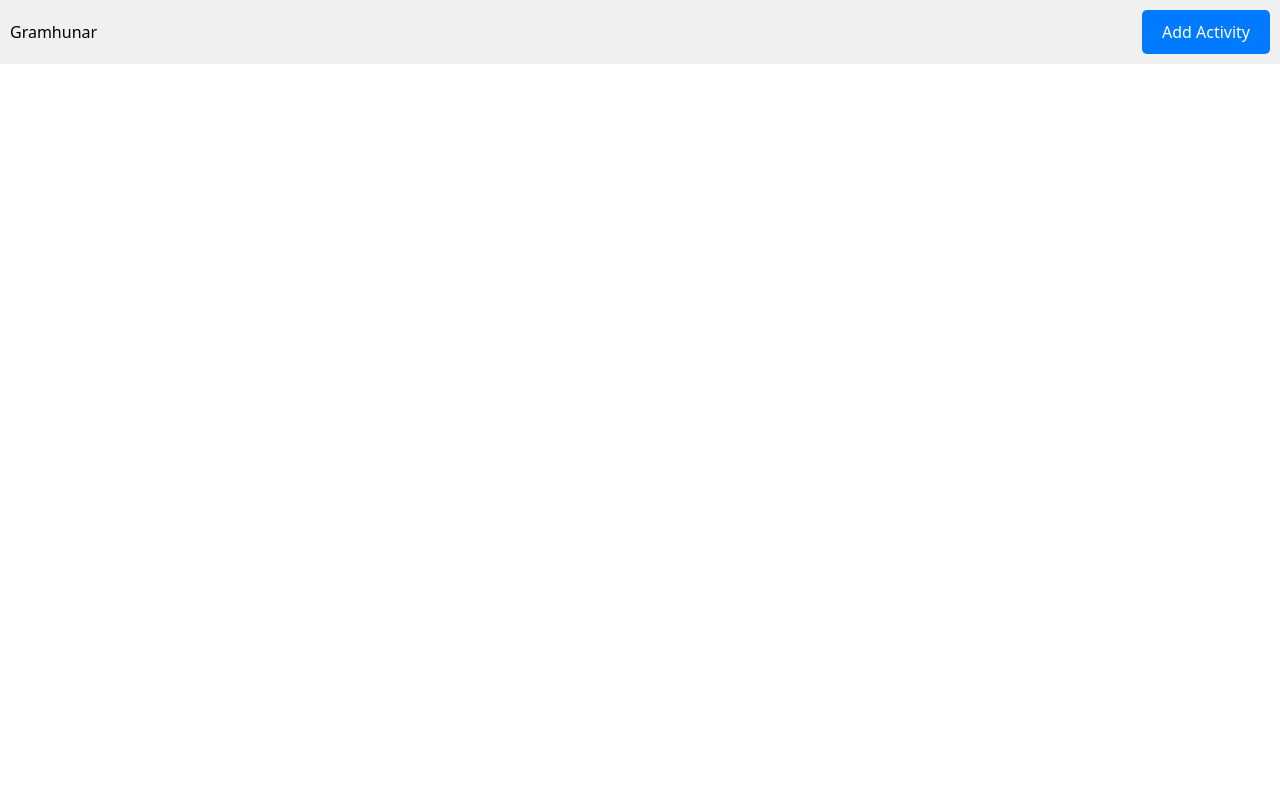
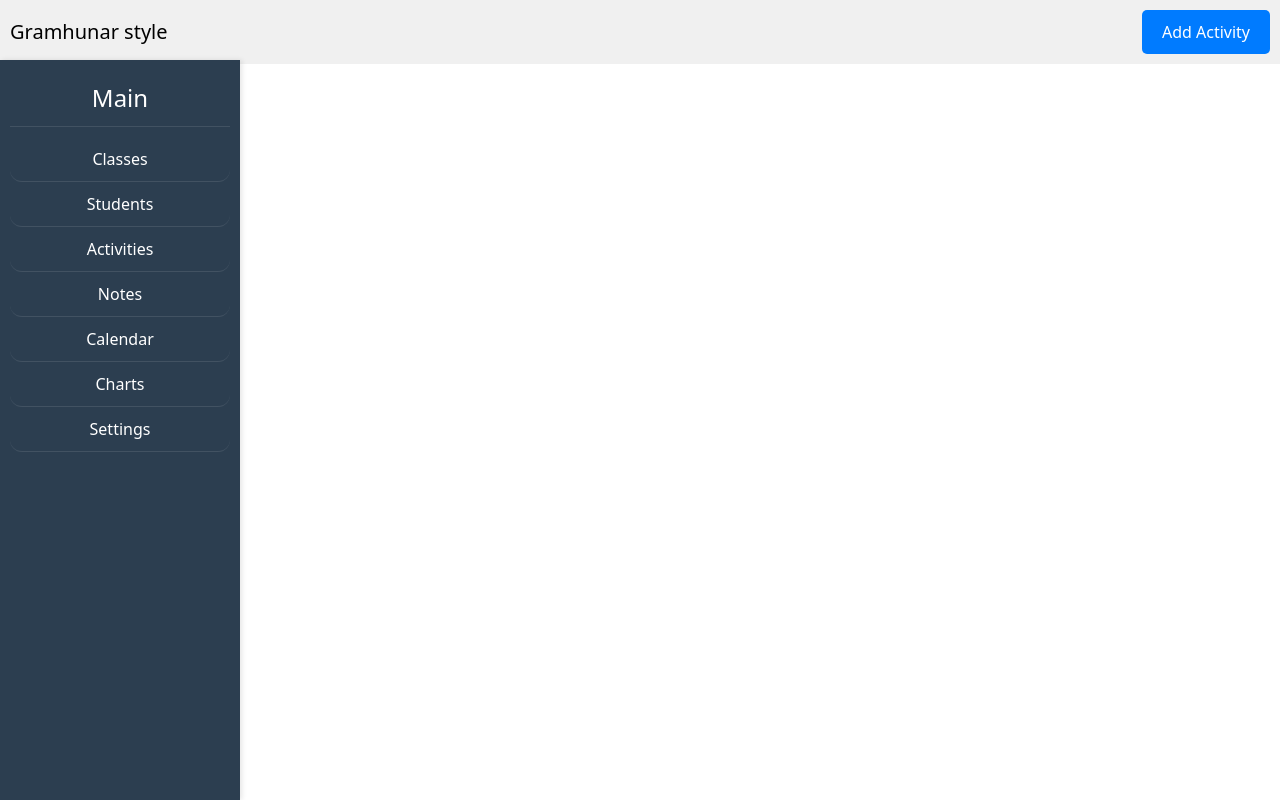
Before and after one commit to cfgmumbai24/Team-40, a React (Vite) app in the folder gramhunar/frontend/: page /dashboard/class/1 in a window 1280 px wide. Built offline with nearby package versions, Linux system fonts and the light colour scheme.

Commit message:
Sidebar-Updated

```diff
--- /dev/null
+++ b/gramhunar/frontend/src/Components/CardsContainer.css
@@ -0,0 +1,29 @@
+.cards-container {
+    display: flex;
+    justify-content: space-between;
+    padding: 20px;
+  }
+
+
+  .card {
+    width: 30%;
+    height: 200px;
+    background-color: #f0f0f0;
+    border: 1px solid black;
+    box-shadow: 0 2px 4px rgba(0,0,0,0.1);
+    display: flex;
+    flex-direction: column;
+    align-items: center;
+    border-radius: 20px;
+  }
+
+  .content {
+    height: 100%;
+    display: grid;
+    place-content: center
+    ;
+  }
+  .hr-cardcontainer {
+    border-top: 1px solid grey;
+    margin-top: 5px;
+  }
--- /dev/null
+++ b/gramhunar/frontend/src/Components/CardsContainer.jsx
@@ -0,0 +1,43 @@
+import React from 'react';
+import './CardsContainer.css';
+
+const CardsContainer = () => {
+  return (
+    <>
+    <div className="cards-container">
+            <div className="card">
+                <div className="card-title">
+
+                    Numeic Sccore
+                </div>
+
+                    <div className="content">30</div>
+            </div>
+
+            <div className="card">
+                <div className="card-title">
+
+                    Literacty Score
+              </div>
+
+
+              <div className="content">30</div>
+              </div>
+
+        <div className="card">
+
+      <div className="card-title">
+
+          Learning Outcomes
+      </div>
+        <div className="content">30</div>
+      </div>
+
+    </div>
+    <hr className='hr-cardcontainer' />
+    </>
+
+  );
+};
+
+export default CardsContainer;
--- a/gramhunar/frontend/src/Components/Class.jsx
+++ b/gramhunar/frontend/src/Components/Class.jsx
@@ -1,10 +1,13 @@
 import React from 'react'
 import Navbar from './Navbar'
+import Sidebar from './Sidebar'
+
 
 const Class = () => {
   return (
     <div>
       <Navbar />
+      <Sidebar />
     </div>
   )
 }
--- /dev/null
+++ b/gramhunar/frontend/src/Components/LcardContainer.css
@@ -0,0 +1,29 @@
+.cards-container {
+    display: flex;
+    justify-content: space-between;
+    padding: 20px;
+  }
+
+
+  .card {
+    width: 30%;
+    height: 200px;
+    background-color: #f0f0f0;
+    border: 1px solid black;
+    box-shadow: 0 2px 4px rgba(0,0,0,0.1);
+    display: flex;
+    flex-direction: column;
+    align-items: center;
+    border-radius: 20px;
+  }
+
+  .content {
+    height: 100%;
+    display: grid;
+    place-content: center
+    ;
+  }
+  .hr-cardcontainer {
+    border-top: 1px solid grey;
+    margin-top: 5px;
+  }
--- /dev/null
+++ b/gramhunar/frontend/src/Components/LcardContainer.jsx
@@ -0,0 +1,43 @@
+import React from 'react'
+import './LcardContainer.css'
+
+const LcardContainer = () => {
+  return (
+    <>
+    <div className="cards-container">
+            <div className="card">
+                <div className="card-title">
+
+                    Activity Score 1
+                </div>
+
+                    <div className="content">30</div>
+            </div>
+
+            <div className="card">
+                <div className="card-title">
+
+                Activity Score 2
+                </div>
+
+
+              <div className="content">30</div>
+              </div>
+
+        <div className="card">
+
+      <div className="card-title">
+
+      Activity Score 3
+      </div>
+        <div className="content">30</div>
+      </div>
+
+    </div>
+    <hr className='hr-cardcontainer' />
+    </>
+
+  );
+};
+
+export default LcardContainer
--- a/gramhunar/frontend/src/Components/Navbar.jsx
+++ b/gramhunar/frontend/src/Components/Navbar.jsx
@@ -3,8 +3,7 @@ import React from 'react';
 const Navbar = () => {
   return (
     <nav style={{ display: 'flex', justifyContent: 'space-between', alignItems: 'center', padding: '10px', backgroundColor: '#f0f0f0' }}>
-      <h1>Gramhunar</h1>
-      <button style={{ padding: '10px 20px', backgroundColor: '#007bff', color: 'white', border: 'none', borderRadius: '5px', cursor: 'pointer' }}>
+<h1 style={{ fontSize: '20px' }}>Gramhunar style</h1>      <button style={{ padding: '10px 20px', backgroundColor: '#007bff', color: 'white', border: 'none', borderRadius: '5px', cursor: 'pointer' }}>
         Add Activity
       </button>
     </nav>
--- /dev/null
+++ b/gramhunar/frontend/src/Components/Sidebar.css
@@ -0,0 +1,43 @@
+.sidebar {
+    width: 240px;
+    background-color: #2c3e50;
+    color: white;
+    height: calc(100vh - 60px); /* Adjust height to not overlap navbar */
+    padding: 10px; /* Reduced padding on left and right */
+    padding-top: 20px; /* Add top padding to avoid overlap with navbar */
+    box-shadow: 2px 0 5px rgba(0, 0, 0, 0.1);
+    position: fixed;
+    top: 60px; /* Assuming the navbar height is 60px */
+    left: 0;
+  }
+
+  .sidebar-heading {
+    font-size: 24px;
+    margin-bottom: 10px;
+    text-align: center;
+    cursor: pointer;
+  }
+
+  .sidebar-list {
+    list-style-type: none;
+    padding: 0;
+    margin: 0;
+  }
+
+  .sidebar-item {
+    padding: 10px 0; /* Reduced padding */
+    border-bottom: 1px solid rgba(255, 255, 255, 0.1);
+    cursor: pointer;
+    text-align: center;
+    border-radius: 12px;
+  }
+
+  .sidebar-item:hover {
+    background-color: #34495e;
+  }
+
+  .sidebar-divider {
+    margin: 10px 0; /* Reduced margin */
+    border: 0;
+    border-top: 1px solid rgba(255, 255, 255, 0.1);
+  }
--- /dev/null
+++ b/gramhunar/frontend/src/Components/Sidebar.jsx
@@ -0,0 +1,26 @@
+import React from 'react';
+import './Sidebar.css';
+
+const Sidebar = () => {
+  return (
+    <div className="sidebar">
+      <h1 className="sidebar-heading">Main</h1>
+      <hr className="sidebar-divider" />
+      <ul className="sidebar-list">
+        <li className="sidebar-item">Classes</li>
+        <li className="sidebar-item">Students</li>
+        <li className="sidebar-item">Activities</li>
+      </ul>
+      <ul className="sidebar-list">
+        <li className="sidebar-item">Notes</li>
+        <li className="sidebar-item">Calendar</li>
+        <li className="sidebar-item">Charts</li>
+      </ul>
+      <ul className="sidebar-list">
+        <li className="sidebar-item">Settings</li>
+      </ul>
+    </div>
+  );
+};
+
+export default Sidebar;
```
Also changed, not shown: gramhunar/frontend/src/Components/Activity.jsx (added).
